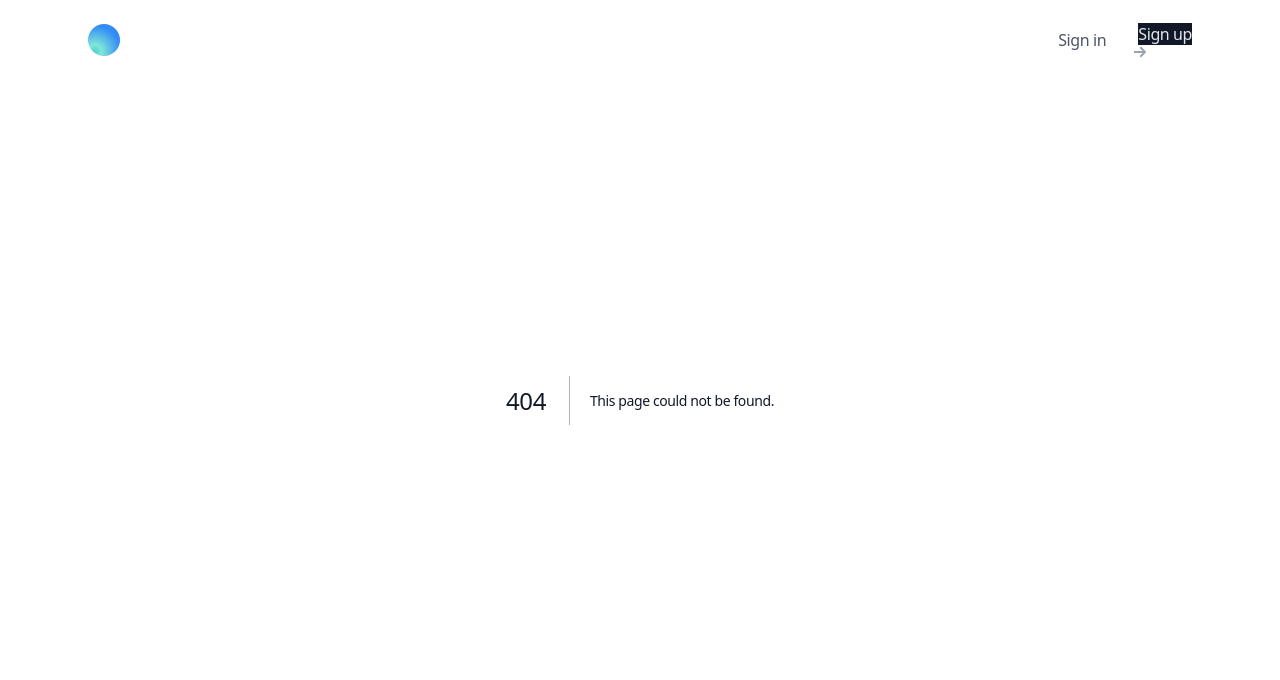
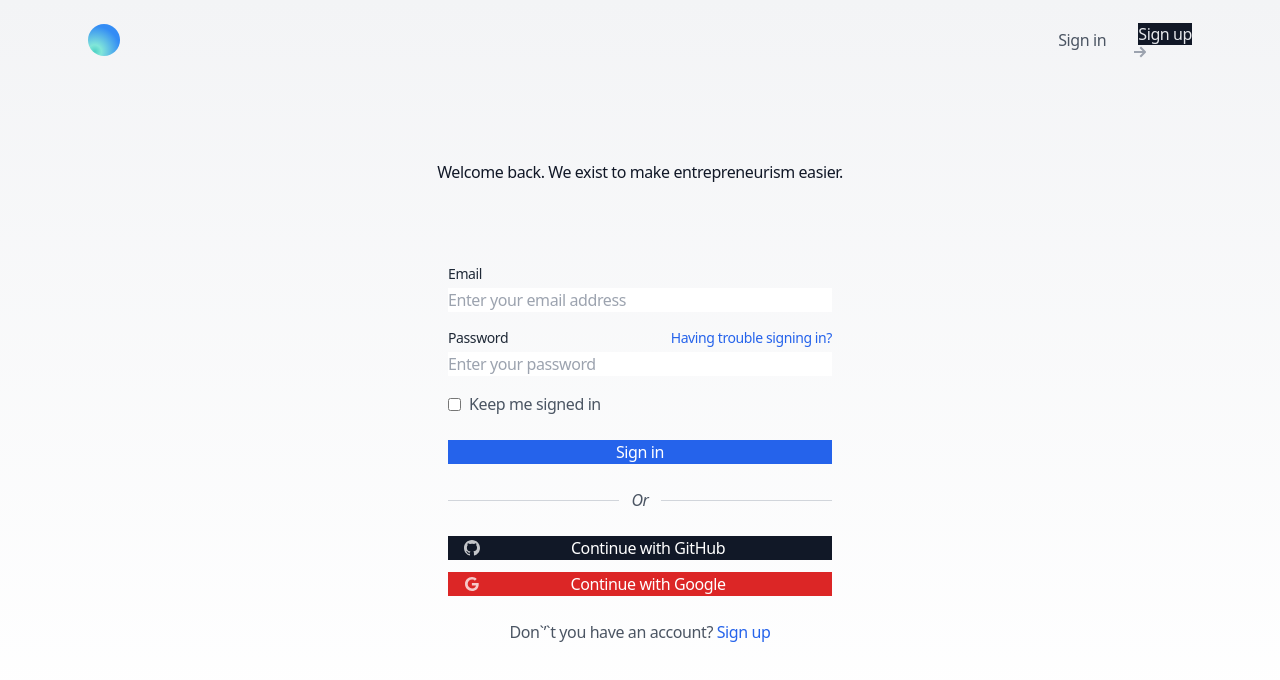
Before and after one commit to Roisfaozi/apptolls, a Next.js app: page /signin in a window 1280 px wide. Before the commit this address had no page. Shown: the top 680 px of the page. Built offline with nearby package versions, Linux system fonts and the light colour scheme.

Commit message:
* feat(signin): add Sign In page component

```diff
--- /dev/null
+++ b/src/app/(auth)/signin/page.tsx
@@ -0,0 +1,89 @@
+export const metadata = {
+  title: 'Sign In - Simple',
+  description: 'Page description',
+}
+
+import Link from 'next/link'
+
+export default function SignIn() {
+  return (
+    <section className="bg-gradient-to-b from-gray-100 to-white">
+      <div className="max-w-6xl mx-auto px-4 sm:px-6">
+        <div className="pt-32 pb-12 md:pt-40 md:pb-20">
+
+          {/* Page header */}
+          <div className="max-w-3xl mx-auto text-center pb-12 md:pb-20">
+            <h1 className="h1">Welcome back. We exist to make entrepreneurism easier.</h1>
+          </div>
+
+          {/* Form */}
+          <div className="max-w-sm mx-auto">
+            <form>
+              <div className="flex flex-wrap -mx-3 mb-4">
+                <div className="w-full px-3">
+                  <label className="block text-gray-800 text-sm font-medium mb-1" htmlFor="email">Email</label>
+                  <input id="email" type="email" className="form-input w-full text-gray-800" placeholder="Enter your email address" required />
+                </div>
+              </div>
+              <div className="flex flex-wrap -mx-3 mb-4">
+                <div className="w-full px-3">
+                  <div className="flex justify-between">
+                    <label className="block text-gray-800 text-sm font-medium mb-1" htmlFor="password">Password</label>
+                    <Link href="/reset-password" className="text-sm font-medium text-blue-600 hover:underline">Having trouble signing in?</Link>
+                  </div>
+                  <input id="password" type="password" className="form-input w-full text-gray-800" placeholder="Enter your password" required />
+                </div>
+              </div>
+              <div className="flex flex-wrap -mx-3 mb-4">
+                <div className="w-full px-3">
+                  <div className="flex justify-between">
+                    <label className="flex items-center">
+                      <input type="checkbox" className="form-checkbox" />
+                      <span className="text-gray-600 ml-2">Keep me signed in</span>
+                    </label>
+                  </div>
+                </div>
+              </div>
+              <div className="flex flex-wrap -mx-3 mt-6">
+                <div className="w-full px-3">
+                  <button className="btn text-white bg-blue-600 hover:bg-blue-700 w-full">Sign in</button>
+                </div>
+              </div>
+            </form>
+            <div className="flex items-center my-6">
+              <div className="border-t border-gray-300 grow mr-3" aria-hidden="true"></div>
+              <div className="text-gray-600 italic">Or</div>
+              <div className="border-t border-gray-300 grow ml-3" aria-hidden="true"></div>
+            </div>
+            <form>
+              <div className="flex flex-wrap -mx-3 mb-3">
+                <div className="w-full px-3">
+                  <button className="btn px-0 text-white bg-gray-900 hover:bg-gray-800 w-full relative flex items-center">
+                    <svg className="w-4 h-4 fill-current text-white opacity-75 shrink-0 mx-4" viewBox="0 0 16 16" xmlns="http://www.w3.org/2000/svg">
+                      <path d="M7.95 0C3.578 0 0 3.578 0 7.95c0 3.479 2.286 6.46 5.466 7.553.397.1.497-.199.497-.397v-1.392c-2.187.497-2.683-.993-2.683-.993-.398-.895-.895-1.193-.895-1.193-.696-.497.1-.497.1-.497.795.1 1.192.795 1.192.795.696 1.292 1.888.895 2.286.696.1-.497.298-.895.497-1.093-1.79-.2-3.578-.895-3.578-3.975 0-.895.298-1.59.795-2.087-.1-.2-.397-.994.1-2.087 0 0 .695-.2 2.186.795a6.408 6.408 0 011.987-.299c.696 0 1.392.1 1.988.299 1.49-.994 2.186-.795 2.186-.795.398 1.093.199 1.888.1 2.087.496.596.795 1.291.795 2.087 0 3.08-1.889 3.677-3.677 3.875.298.398.596.895.596 1.59v2.187c0 .198.1.497.596.397C13.714 14.41 16 11.43 16 7.95 15.9 3.578 12.323 0 7.95 0z" />
+                    </svg>
+                    <span className="flex-auto pl-16 pr-8 -ml-16">Continue with GitHub</span>
+                  </button>
+                </div>
+              </div>
+              <div className="flex flex-wrap -mx-3">
+                <div className="w-full px-3">
+                  <button className="btn px-0 text-white bg-red-600 hover:bg-red-700 w-full relative flex items-center">
+                    <svg className="w-4 h-4 fill-current text-white opacity-75 shrink-0 mx-4" viewBox="0 0 16 16" xmlns="http://www.w3.org/2000/svg">
+                      <path d="M7.9 7v2.4H12c-.2 1-1.2 3-4 3-2.4 0-4.3-2-4.3-4.4 0-2.4 2-4.4 4.3-4.4 1.4 0 2.3.6 2.8 1.1l1.9-1.8C11.5 1.7 9.9 1 8 1 4.1 1 1 4.1 1 8s3.1 7 7 7c4 0 6.7-2.8 6.7-6.8 0-.5 0-.8-.1-1.2H7.9z" />
+                    </svg>
+                    <span className="flex-auto pl-16 pr-8 -ml-16">Continue with Google</span>
+                  </button>
+                </div>
+              </div>
+            </form>
+            <div className="text-gray-600 text-center mt-6">
+              Don`&rsquo;`t you have an account? <Link href="/signup" className="text-blue-600 hover:underline transition duration-150 ease-in-out">Sign up</Link>
+            </div>
+          </div>
+
+        </div>
+      </div>
+    </section>
+  )
+}
```
